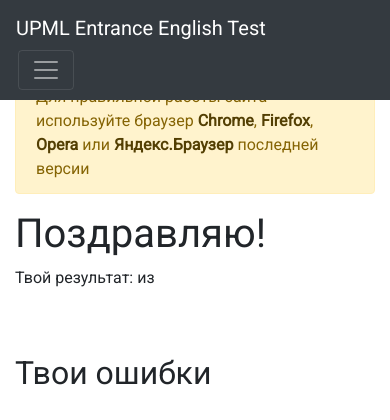
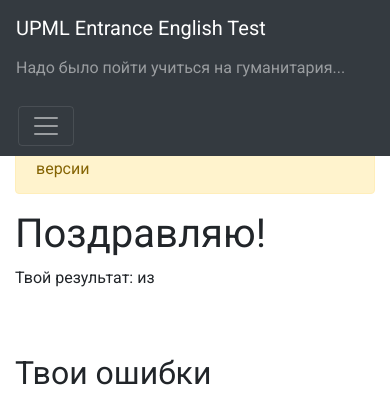
Before and after one commit to evgfilim1/upml-english-test-platform, a Python web app: template templates/result.html in a window 390 px wide, after a click that opens the changed part. Shown: the top 420 px of the page. Run offline with Jinja, Linux system fonts and the light colour scheme; the template is opened without the code that fills it, so the values that code supplies are empty.

Commit message:
Easter egg on mobile

```diff
--- a/templates/base.html
+++ b/templates/base.html
@@ -27,6 +27,8 @@
             {% block navbar %}{% endblock %}
             {% if g.user %}
                 <a href="{{ url_for('logout') }}" class="btn btn-danger">Выйти</a>
+            {% else %}
+                <p class="navbar-text d-md-none">Надо было пойти учиться на гуманитария...</p>
             {% endif %}
         </div>
         <div>
```
